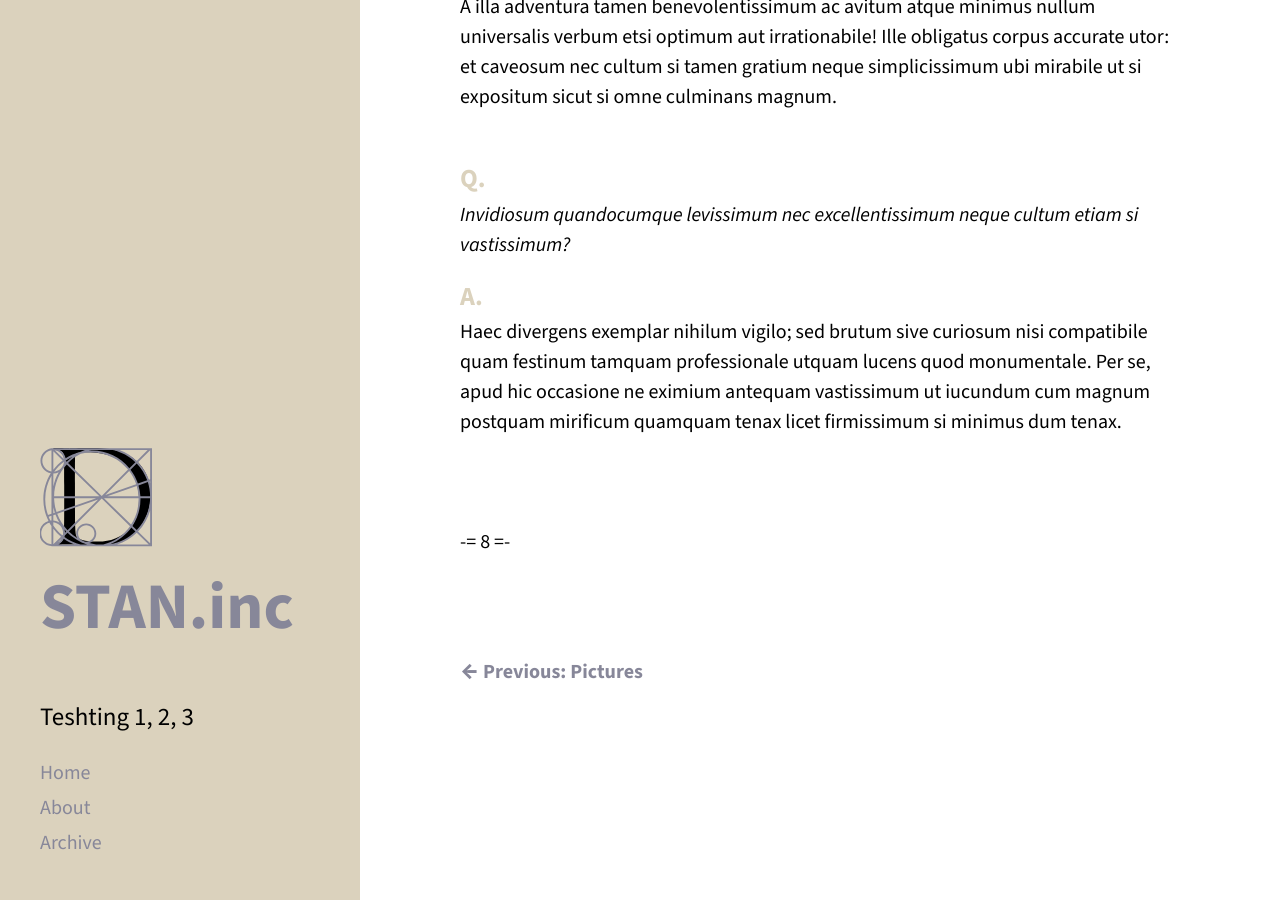
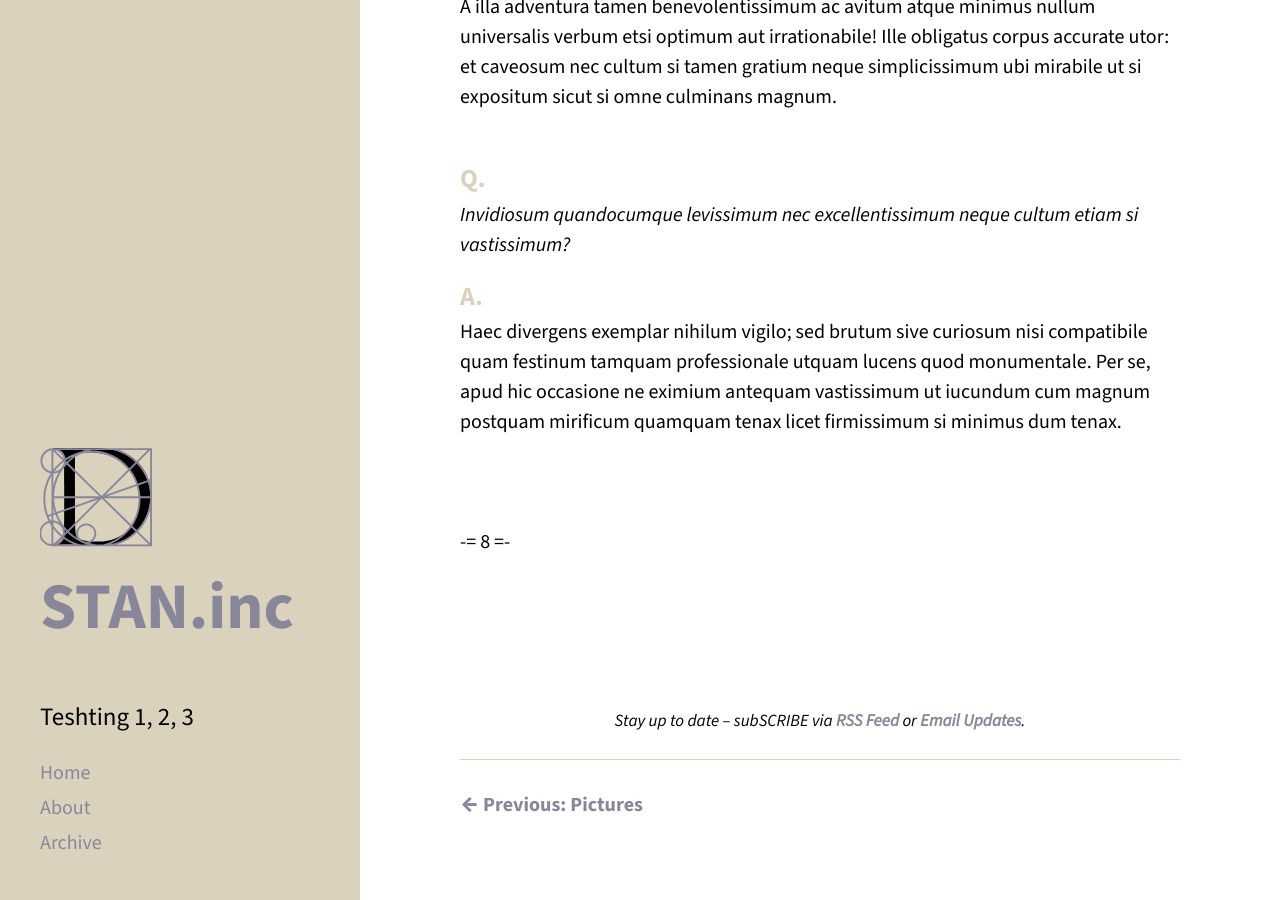
Before and after one commit to stam-ink/stam-ink.github.io, a Jekyll site: the page built from index.html, in a window 1280 px wide and 900 px high, scrolled down 1353 px. Built offline with Jekyll 4.4.1, drawn with Linux system fonts in a browser that asks for light colours; the list of posts is cut into pages by our own code.

Commit message:
Update index.html

```diff
--- a/index.html
+++ b/index.html
@@ -14,6 +14,13 @@ title: Home
 </div>
 
 <div id="post-nav">
+  <!-- Wrap the homepage footer elements in the same ID container to trigger the layout-shift CSS -->
+  <div id="post-footer-container">
+    <div class="post-subscription-note">
+    Stay up to date &#8211; subSCRIBE via <a href="{{ '/feed.xml' | relative_url }}">RSS Feed</a> or <a href="YOUR_EMAIL_LINK_HERE">Email Updates</a>.
+    </div>
+
+    <div class="nav-row-main">
       {% assign latest_post = site.posts.first %}
 
       {% if latest_post.previous %}
@@ -27,3 +34,5 @@ title: Home
         We don't need a span here because 'Previous' will naturally stay on the left.
       {% endcomment %}
     </div>
+  </div> <!-- Closes #post-footer-container -->
+</div>
```
Lines whose indentation alone changed are shown as unchanged.
